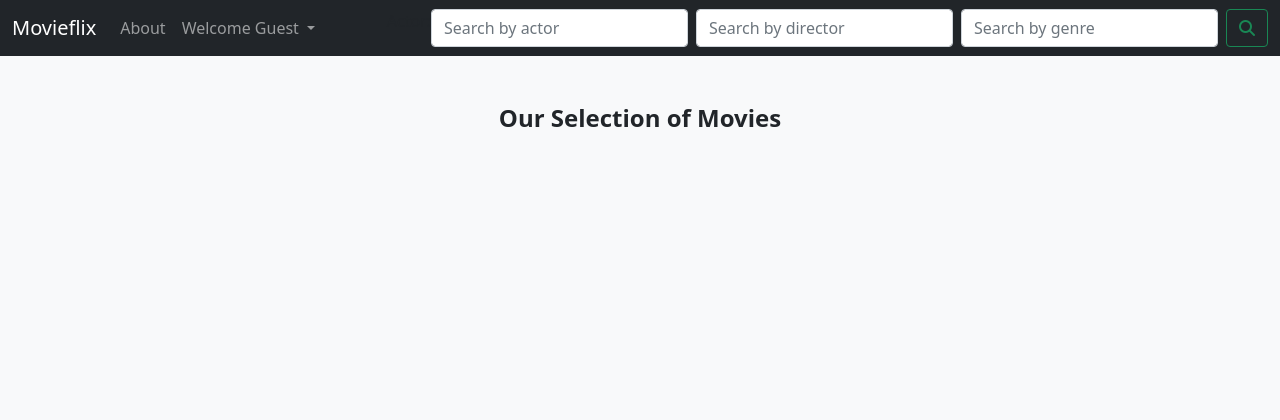
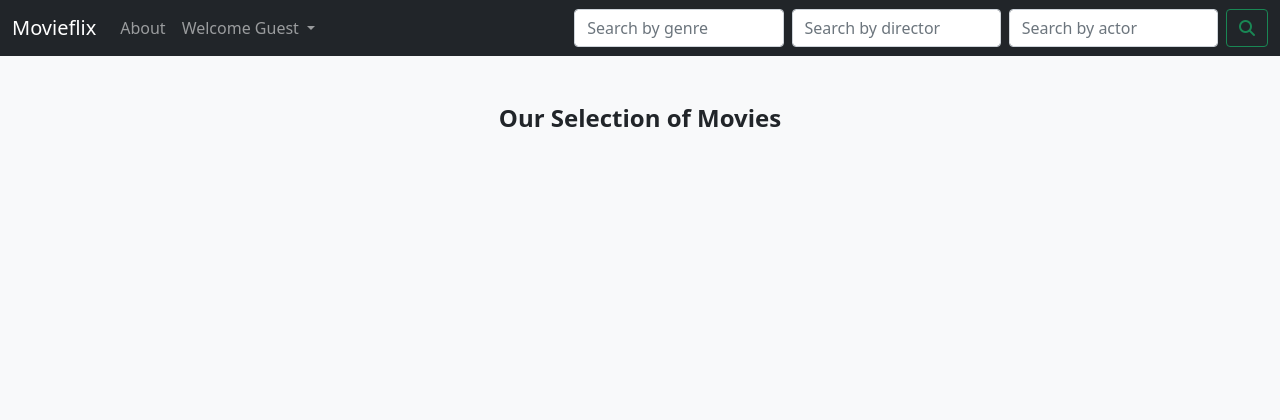
Before and after one commit to tashi21/Movieflix, a Django app: page / in a window 1280 px wide. Shown: the top 420 px of the page. Run offline with Django 3.2, Linux system fonts and the light colour scheme; data that the repository does not hold is empty; some libraries are stand-ins or nearby versions.

Commit message:
minor tweaks

```diff
--- a/core/templates/movie.html
+++ b/core/templates/movie.html
@@ -20,7 +20,8 @@
             <p>IMDb Rating: {{ movie.rating }}/10</p>
             <p>
                 {% for genre in movie.genre.all %}
-                <span class="genre">{{genre.name}}</span>
+                <a class="text-decoration-none" href="/?&actor=&director=&genre={{genre.name}}"><span
+                        class="genre">{{genre.name}}</span></a>
                 {% endfor %}
             </p>
             <p> <b>Director(s): </b>
--- a/core/templates/partials/navbar.html
+++ b/core/templates/partials/navbar.html
@@ -69,15 +69,14 @@
                 </li>
             </ul>
 
-            <form action="{% url "core:home" %}" method="GET" class="d-flex">
-                <label for="id_actor">Actor:</label>
-                <input class="form-control me-2" type="search" placeholder="Search by actor" name="actor"
+            <form action="{% url "core:home" %}" method="GET" class="d-flex flex-row-reverse">
+                <button class="btn btn-outline-success" type="submit"><span class="fas fa-search"></span></button>
+                <input class="form-control me-2 w-25" type="search" placeholder="Search by actor" name="actor"
                     aria-label="Search by actor" maxlength="100" id="id_actor">
-                <input class="form-control me-2" type="search" placeholder="Search by director" name="director"
+                <input class="form-control me-2 w-25" type="search" placeholder="Search by director" name="director"
                     aria-label="Search by director" maxlength="100" id="id_director">
-                <input class="form-control me-2" type="search" placeholder="Search by genre" name="genre"
+                <input class="form-control me-2 w-25" type="search" placeholder="Search by genre" name="genre"
                     aria-label="Search by genre" maxlength="60" id="id_genre">
-                <button class="btn btn-outline-success" type="submit"><span class="fas fa-search"></span></button>
             </form>
         </div>
     </div>
```
